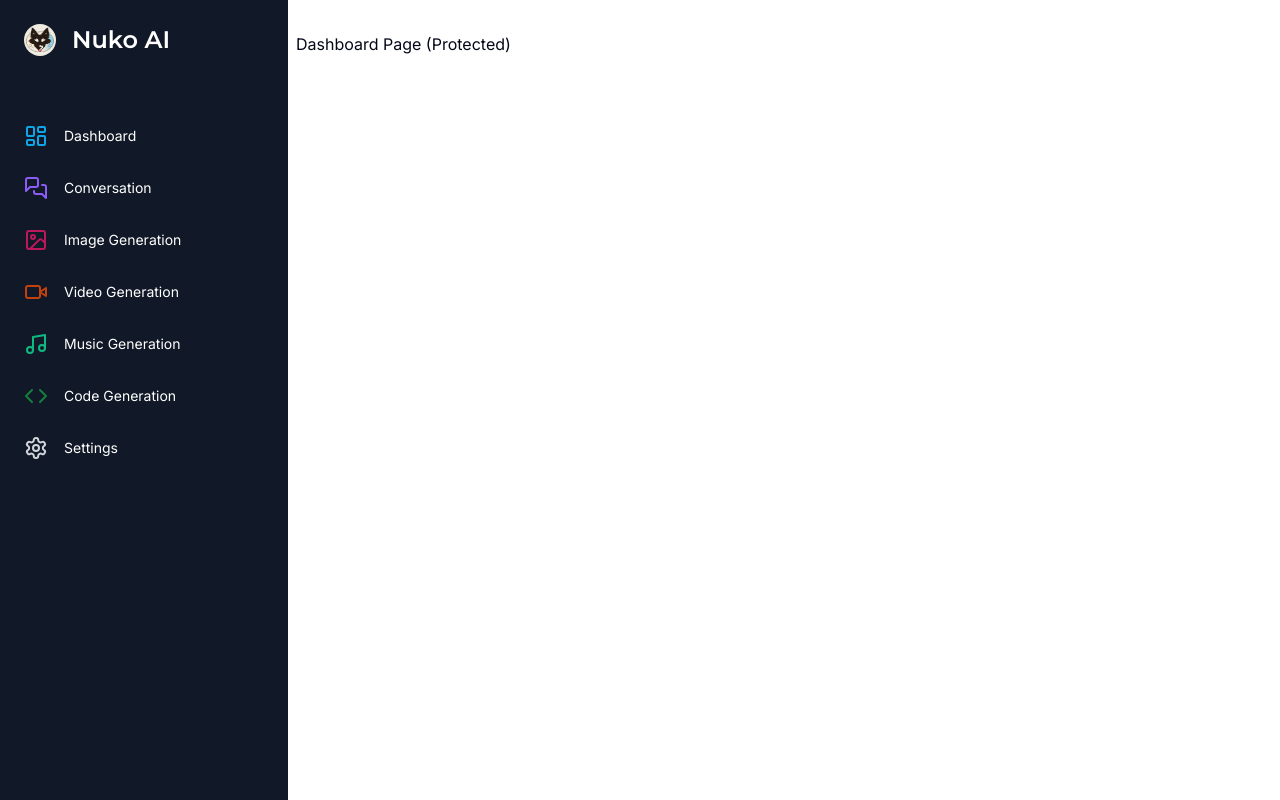
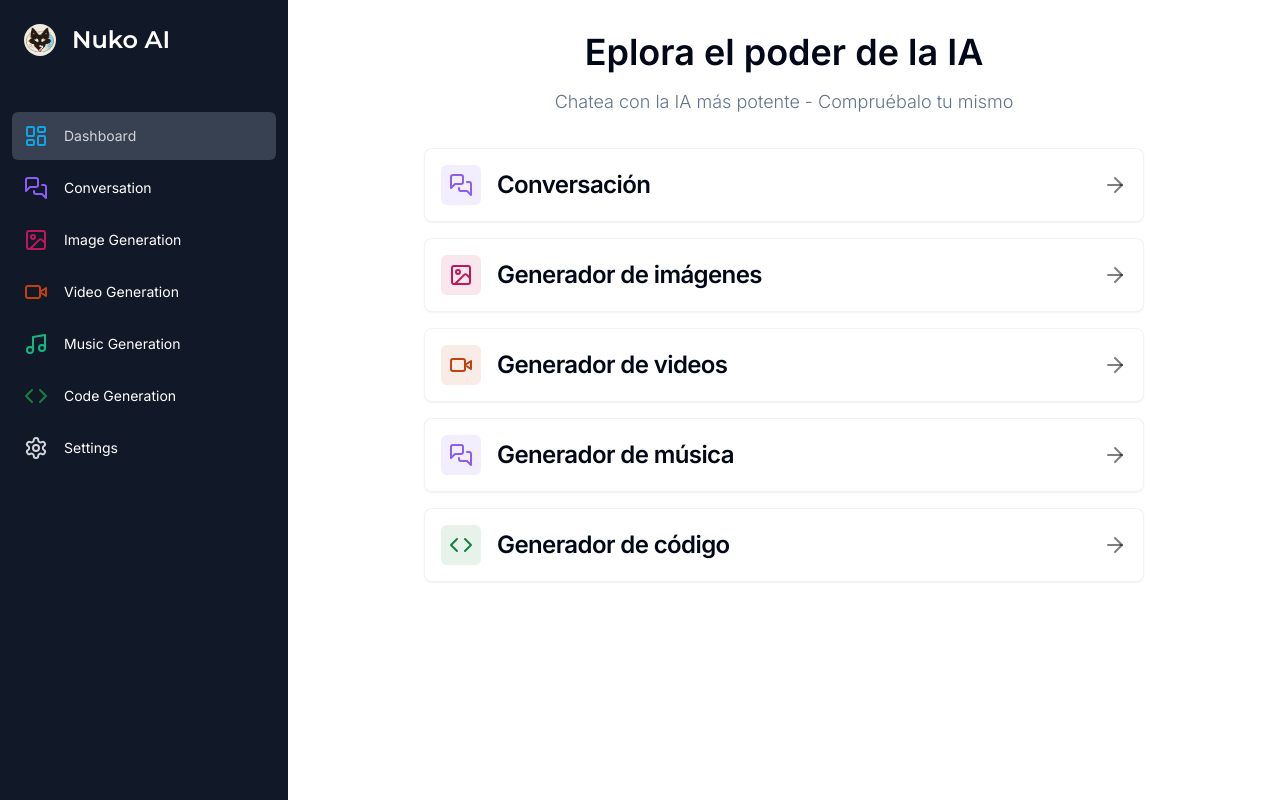
Before and after one commit to danielmateu/ai-sass, a Next.js app: page /dashboard in a window 1280 px wide. Built offline with nearby package versions, Linux system fonts and the light colour scheme.

Commit message:
Dashboard design done

```diff
--- a/app/(dashboard)/(routes)/dashboard/page.tsx
+++ b/app/(dashboard)/(routes)/dashboard/page.tsx
@@ -1,9 +1,88 @@
+"use client"
 
+import { ArrowRight, Code, ImageIcon, MessagesSquare, Video } from "lucide-react"
+import {
+    Card,
+    CardContent,
+    CardDescription,
+    CardFooter,
+    CardHeader,
+    CardTitle,
+} from "@/components/ui/card"
+import { cn } from "@/lib/utils"
+import { useRouter } from "next/navigation"
+
+const tools = [
+    {
+        label: "Conversación",
+        icon: MessagesSquare,
+        color: "text-violet-500",
+        bgColor: "bg-violet-500/10",
+        href: "/conversation"
+    },
+    {
+        label: "Generador de imágenes",
+        icon: ImageIcon,
+        color: "text-pink-700",
+        bgColor: "bg-pink-700/10",
+        href: "/image",
+    },
+    {
+        label: "Generador de videos",
+        icon: Video,
+        color: "text-orange-700",
+        bgColor: "bg-orange-700/10",
+        href: "/video",
+    },
+    {
+        label: "Generador de música",
+        icon: MessagesSquare,
+        color: "text-violet-500",
+        bgColor: "bg-violet-500/10",
+        href: "/music"
+    },
+    {
+        label: "Generador de código",
+        icon: Code,
+        color: "text-green-700",
+        bgColor: "bg-green-700/10",
+        href: "/code",
+    }
+]
 
 export default function DashboardPage() {
+
+    const router = useRouter()
     return (
-        <div className="flex justify-between px-2">
-            <h1>Dashboard Page (Protected)</h1>
+        <div className="flex flex-col justify-between px-2">
+            <div className="mb-8 space-y-4">
+                <h2 className="text-2xl md:text-4xl font-semibold text-center ">
+                    Eplora el poder de la IA
+                </h2>
+                <p className="text-muted-foreground font-light text-sm md:text-lg text-center">Chatea con la IA más potente - Compruébalo tu mismo</p>
+            </div>
+            <div className="px-4 lg:px-32 space-y-4">
+                {
+                    tools.map((tool) => (
+                        <Card
+                            onClick={() => router.push(tool.href)}
+                            key={tool.href}
+                            className="p-4 border-black/5 flex items-center justify-between hover:shadow-md transition cursor-pointer"
+                        >
+                            <div className="flex items-center gap-x-4">
+                                <div className={cn("p-2 w-filt rounded-md", tool.bgColor)}>
+                                    <tool.icon className={cn("w-6 h-6", tool.color)} />
+                                </div>
+                                <div className="text-semibold">
+                                    <CardTitle>{tool.label}</CardTitle>
+                                </div>
+                            </div>
+                            <ArrowRight className="w-6 h-6 text-black/50" />
+                        </Card>
+                    ))
+
+                }
+            </div>
         </div>
     )
 }
--- a/components/Mobile-sidebar.tsx
+++ b/components/Mobile-sidebar.tsx
@@ -9,8 +9,17 @@
     SheetTrigger,
 } from "@/components/ui/sheet"
 import { Sidebar } from "@/components/Sidebar"
+import { useEffect, useState } from "react"
 
 const MobileSidebar = () => {
+    // To fix hidration warnings
+    const [isMounted, setIsMounted] = useState(false)
+    useEffect(() => {
+        setIsMounted(true)
+    }, [])
+
+    if (!isMounted) return null
+
     return (
         <Sheet>
             <SheetTrigger>
--- a/components/Sidebar.tsx
+++ b/components/Sidebar.tsx
@@ -2,9 +2,12 @@
 
 import Image from "next/image"
 import Link from "next/link"
+import { usePathname } from 'next/navigation'
 import { Montserrat } from "next/font/google"
+
 import { cn } from "@/lib/utils"
 import { LayoutDashboard, MessagesSquare, Image as ImageIcon, Video, Music, Code, Settings } from 'lucide-react';
+
 
 const montserrat = Montserrat({ weight: '600', subsets: ['latin'] })
 
@@ -54,6 +57,9 @@
 ]
 
 export const Sidebar = () => {
+
+    const pathname = usePathname()
+
     return (
         <div className="space-y-4 py-4 flex flex-col h-full bg-[#111827] text-white">
             <div className="px-3 py-2 flex-1">
@@ -69,7 +75,7 @@
                         <Link
                             key={route.href}
                             href={route.href}
-                            className="text-sm group flex p-3 w-full justify-start rounded-md hover:bg-gray-700 transition-colors"
+                            className={cn("text-sm group flex p-3 w-full justify-start rounded-md hover:bg-gray-700 transition-colors", pathname === route.href && "bg-gray-700 text-zinc-300")}
                         >
                             <div className="flex items-center flex-1">
                                 <route.icon className={cn("w-6 h-6 mr-4", route.color)} />
--- /dev/null
+++ b/components/ui/card.tsx
@@ -0,0 +1,79 @@
+import * as React from "react"
+
+import { cn } from "@/lib/utils"
+
+const Card = React.forwardRef<
+  HTMLDivElement,
+  React.HTMLAttributes<HTMLDivElement>
+>(({ className, ...props }, ref) => (
+  <div
+    ref={ref}
+    className={cn(
+      "rounded-lg border bg-card text-card-foreground shadow-sm",
+      className
+    )}
+    {...props}
+  />
+))
+Card.displayName = "Card"
+
+const CardHeader = React.forwardRef<
+  HTMLDivElement,
+  React.HTMLAttributes<HTMLDivElement>
+>(({ className, ...props }, ref) => (
+  <div
+    ref={ref}
+    className={cn("flex flex-col space-y-1.5 p-6", className)}
+    {...props}
+  />
+))
+CardHeader.displayName = "CardHeader"
+
+const CardTitle = React.forwardRef<
+  HTMLParagraphElement,
+  React.HTMLAttributes<HTMLHeadingElement>
+>(({ className, ...props }, ref) => (
+  <h3
+    ref={ref}
+    className={cn(
+      "text-2xl font-semibold leading-none tracking-tight",
+      className
+    )}
+    {...props}
+  />
+))
+CardTitle.displayName = "CardTitle"
+
+const CardDescription = React.forwardRef<
+  HTMLParagraphElement,
+  React.HTMLAttributes<HTMLParagraphElement>
+>(({ className, ...props }, ref) => (
+  <p
+    ref={ref}
+    className={cn("text-sm text-muted-foreground", className)}
+    {...props}
+  />
+))
+CardDescription.displayName = "CardDescription"
+
+const CardContent = React.forwardRef<
+  HTMLDivElement,
+  React.HTMLAttributes<HTMLDivElement>
+>(({ className, ...props }, ref) => (
+  <div ref={ref} className={cn("p-6 pt-0", className)} {...props} />
+))
+CardContent.displayName = "CardContent"
+
+const CardFooter = React.forwardRef<
+  HTMLDivElement,
+  React.HTMLAttributes<HTMLDivElement>
+>(({ className, ...props }, ref) => (
+  <div
+    ref={ref}
+    className={cn(" flex items-center p-6 pt-0", className)}
+    {...props}
+  />
+))
+CardFooter.displayName = "CardFooter"
+
+export { Card, CardHeader, CardFooter, CardTitle, CardDescription, CardContent }
```
